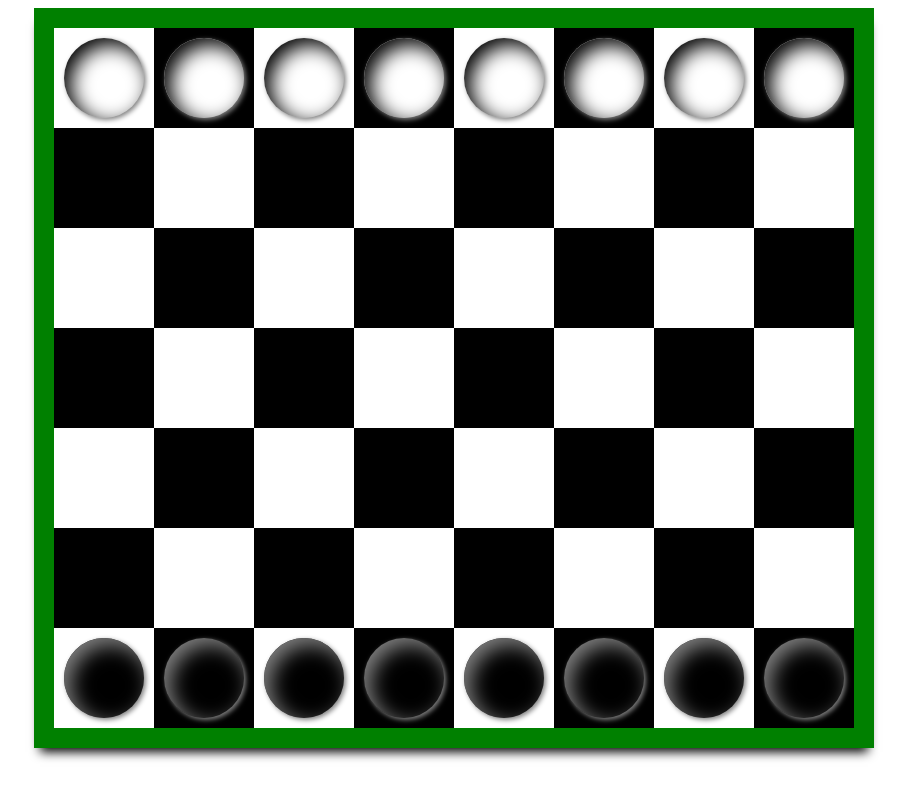
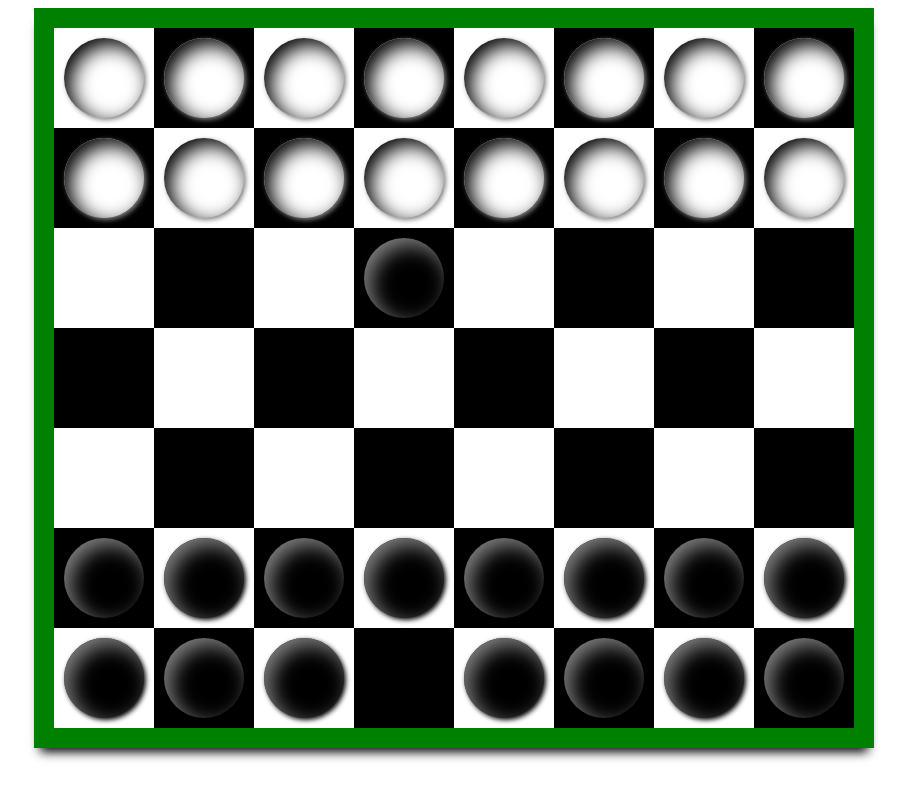
Before and after one commit to agallego2019crn/AGS2, a plain HTML site: page s2m8uf105_gallego/index.html in a window 1280 px wide. Shown: the whole page, without its empty margins (186-1093 px from the left). Drawn offline with Linux system fonts and the light colour scheme.

Commit message:
Add files via upload

```diff
--- a/s2m8uf105_gallego/estils.css
+++ b/s2m8uf105_gallego/estils.css
@@ -7,17 +7,6 @@ p {
   margin: 10px;
   box-shadow: 2px 2px 5px grey,
               inset 7px 7px 20px black;
-}
-
-.nigga {
-  width:80px;
-  height:80px;
-  border-radius:40px;
-  background-color: black;
-  position: relative;
-  margin: 10px;
-  box-shadow: 2px 2px 5px grey,
-              inset 7px 7px 20px grey;
 }
 
 div {
@@ -58,3 +47,19 @@ ul:nth-child(2n) li:nth-child(1n){
 ul:nth-child(2n) li:nth-child(2n){
   background-color: white;
 }
+
+ul:nth-child(n+6) p {
+  width:80px;
+  height:80px;
+  border-radius:40px;
+  background-color: black;
+  position: relative;
+  margin: 10px;
+  box-shadow: 2px 2px 5px black,
+              inset 7px 7px 20px grey;
+}
+
+ul:nth-child(7) li:nth-child(4) p {
+  position: relative;
+  top: -400px;
+}
--- a/s2m8uf105_gallego/index.html
+++ b/s2m8uf105_gallego/index.html
@@ -2,12 +2,23 @@
 <html lang="en" dir="ltr">
   <head>
     <meta charset="utf-8">
+    <meta name="viewport" content="width=device-width, user-scalable=no, initial-scale=1">
     <title>Tablero</title>
     <meta author="Aaron Gallego">
     <link rel="stylesheet" href="estils.css">
   </head>
   <body>
     <div>
+      <ul>
+        <li><p></p></li>
+        <li><p></p></li>
+        <li><p></p></li>
+        <li><p></p></li>
+        <li><p></p></li>
+        <li><p></p></li>
+        <li><p></p></li>
+        <li><p></p></li>
+      </ul>
       <ul>
         <li><p></p></li>
         <li><p></p></li>
@@ -49,34 +60,24 @@
         <li></li>
       </ul>
       <ul>
-        <li></li>
-        <li></li>
-        <li></li>
-        <li></li>
-        <li></li>
-        <li></li>
-        <li></li>
-        <li></li>
+        <li><p></p></li>
+        <li><p></p></li>
+        <li><p></p></li>
+        <li><p></p></li>
+        <li><p></p></li>
+        <li><p></p></li>
+        <li><p></p></li>
+        <li><p></p></li>
       </ul>
       <ul>
-        <li></li>
-        <li></li>
-        <li></li>
-        <li></li>
-        <li></li>
-        <li></li>
-        <li></li>
-        <li></li>
-      </ul>
-      <ul>
-        <li><p class="nigga"></p></li>
-        <li><p class="nigga"></p></li>
-        <li><p class="nigga"></p></li>
-        <li><p class="nigga"></p></li>
-        <li><p class="nigga"></p></li>
-        <li><p class="nigga"></p></li>
-        <li><p class="nigga"></p></li>
-        <li><p class="nigga"></p></li>
+        <li><p></p></li>
+        <li><p></p></li>
+        <li><p></p></li>
+        <li><p></p></li>
+        <li><p></p></li>
+        <li><p></p></li>
+        <li><p></p></li>
+        <li><p></p></li>
       </ul>
     </div>
   </body>
```
Also changed, not shown: s2m8uf100_gallego/Primera prueba.html (+1 -0 lines), s2m8uf100_gallego/index.html (+1 -0 lines), s2m8uf101_gallego/index.html (+1 -0 lines), s2m8uf102_gallego/index.html (+1 -0 lines), s2m8uf106_gallego/index.html (+1 -0 lines), s2m8uf107_gallego/index.html (+1 -0 lines).
